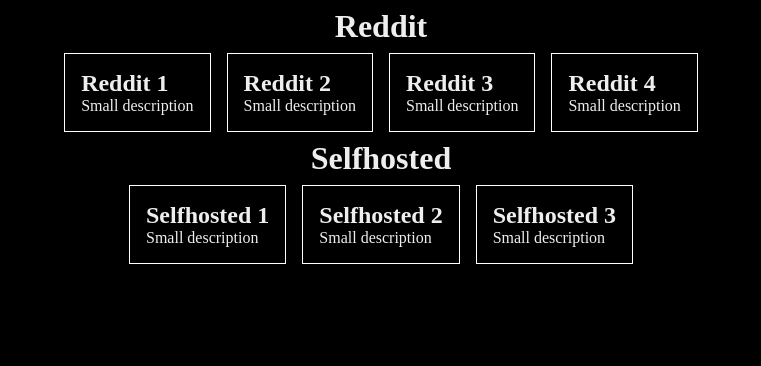
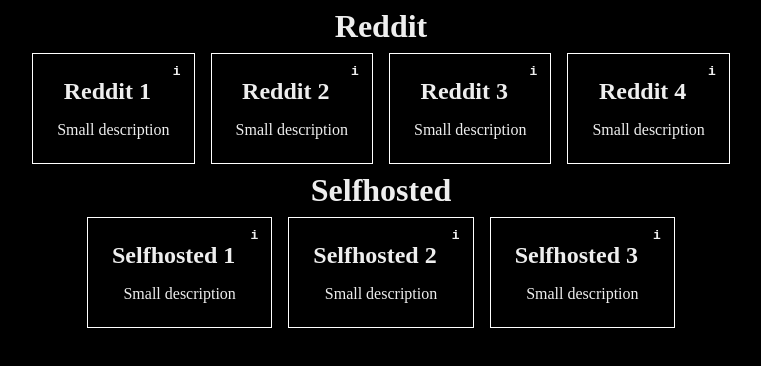
Before and after one commit to makovako/links-of-links, a Next.js app: page / in a window 1280 px wide. Shown: the top 366 px of the page, without its empty margins (259-1020 px from the left). Built offline with nearby package versions, Linux system fonts and the light colour scheme.

Commit message:
Toggle description

```diff
--- a/pages/components/Link.js
+++ b/pages/components/Link.js
@@ -1,10 +1,20 @@
-import React from 'react'
+import React, {useState} from 'react'
+
 
 export default function Link({link}) {
+    const [description, setDescription] = useState(false);
+
+    function toggleDescription(e) {
+        e.preventDefault()
+        setDescription(!description)
+    }
+
     return (
         <a target="_self" href={link.url} norefferer="true" noopener="true" nofollow="true">
-            <h2>{link.title}</h2>
+            <h2>{link.title}<span>x</span></h2>
             <p>{link.excerpt}</p>
+            {description ? (<p>{link.description}</p>) : null}
+            <span onClick={toggleDescription}>{description ? "x" : "i"}</span>
         </a>
     )
 }
--- a/pages/css/style.css
+++ b/pages/css/style.css
@@ -39,7 +39,11 @@
 }
 
 .links a {
-    display: inline;
+    display: flex;
+    position: relative;
+    flex-direction: column;
+    justify-content: center;
+    align-items: center;
     margin: 0.5rem;
     padding: 1rem;
     border: 1px solid white;
@@ -47,3 +51,23 @@
     color: var(--heading-fornt-color);
     flex-grow: 1;
 }
+
+.links a > * {
+    padding: 0.5rem;
+}
+
+.links a h2 span {
+    visibility: hidden;
+}
+
+.links a > span{
+    position: absolute;
+    top: 5px;
+    right: 5px;
+    width: 1.5rem;
+    height: 1.5rem;
+    font-weight: bold;
+    padding: 0.3rem;
+    text-align: center;
+    font-family: monospace;
+}
```
